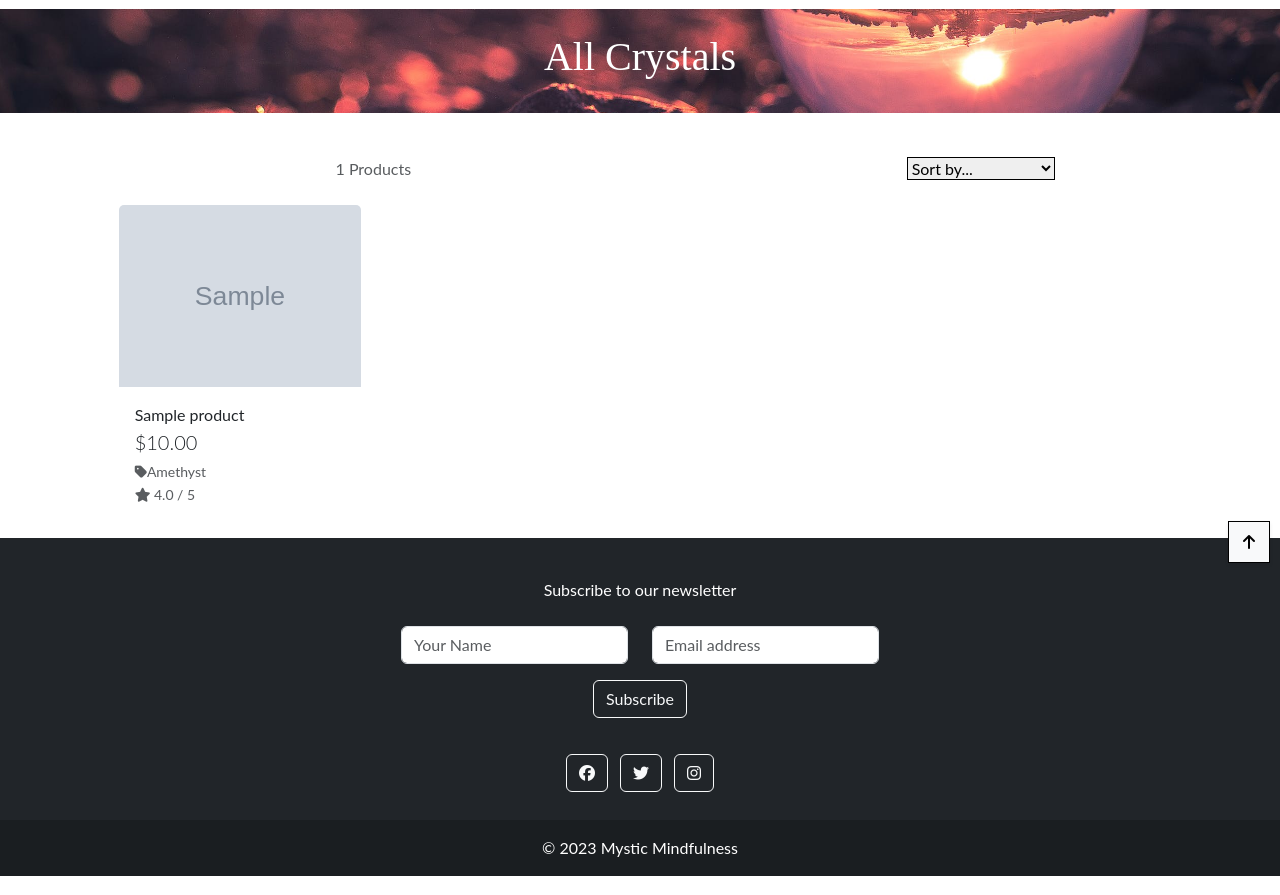
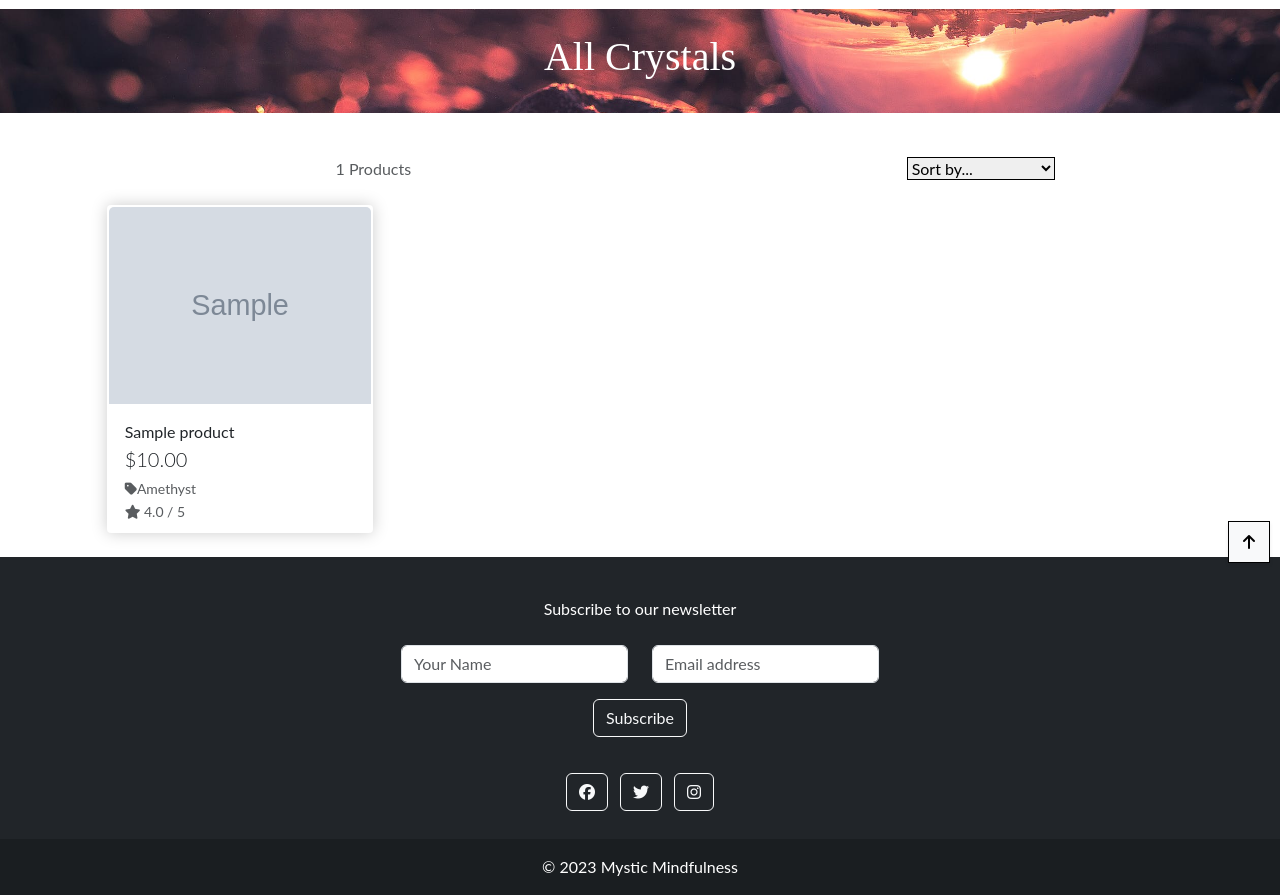
Before and after one commit to cmikedev/mystic-mindfulness, a Django app: page /products/ in a window 1280 px wide. Shown: the part 227-1122 px from the top of the page. Run offline with Django 3.2, Linux system fonts and the light colour scheme; tables that the repository leaves empty hold one stand-in row (values such as "Sample post"); grey boxes marked "Sample" are stand-in pictures; parts of the project's set-up code (start-up, migrations or seed data) failed here and were passed over; some libraries are stand-ins or nearby versions; some web fonts are replaced.

Commit message:
Style: product boxes in products.html

```diff
--- a/mystic_mindfulness/settings.py
+++ b/mystic_mindfulness/settings.py
@@ -32,7 +32,7 @@
 
 # SECURITY WARNING: don't run with debug turned on in production!
 #DEBUG = 'DEVELOPMENT' in os.environ
-DEBUG = False
+DEBUG = True
 
 ALLOWED_HOSTS = ['mystic-mindfulness.herokuapp.com', 'localhost']
 
--- a/products/templates/products/products.html
+++ b/products/templates/products/products.html
@@ -59,8 +59,8 @@
                 </div>
                 <div class="row">
                     {% for product in products %}
-                        <div class="col-sm-6 col-md-6 col-lg-4 col-xl-3">
-                            <div class="card h-100 border-0">
+                        <div class="box-style col-sm-6 col-md-6 col-lg-4 col-xl-3" style="padding: 2px;">
+                            <div class="card h-75 border-0">
                                 {% if product.image %}
                                 <a href="{% url 'product_detail' product.id %}">
                                     <img class="card-img-top img-fluid" src="{{ product.image.url }}" alt="{{ product.name }}">
```
